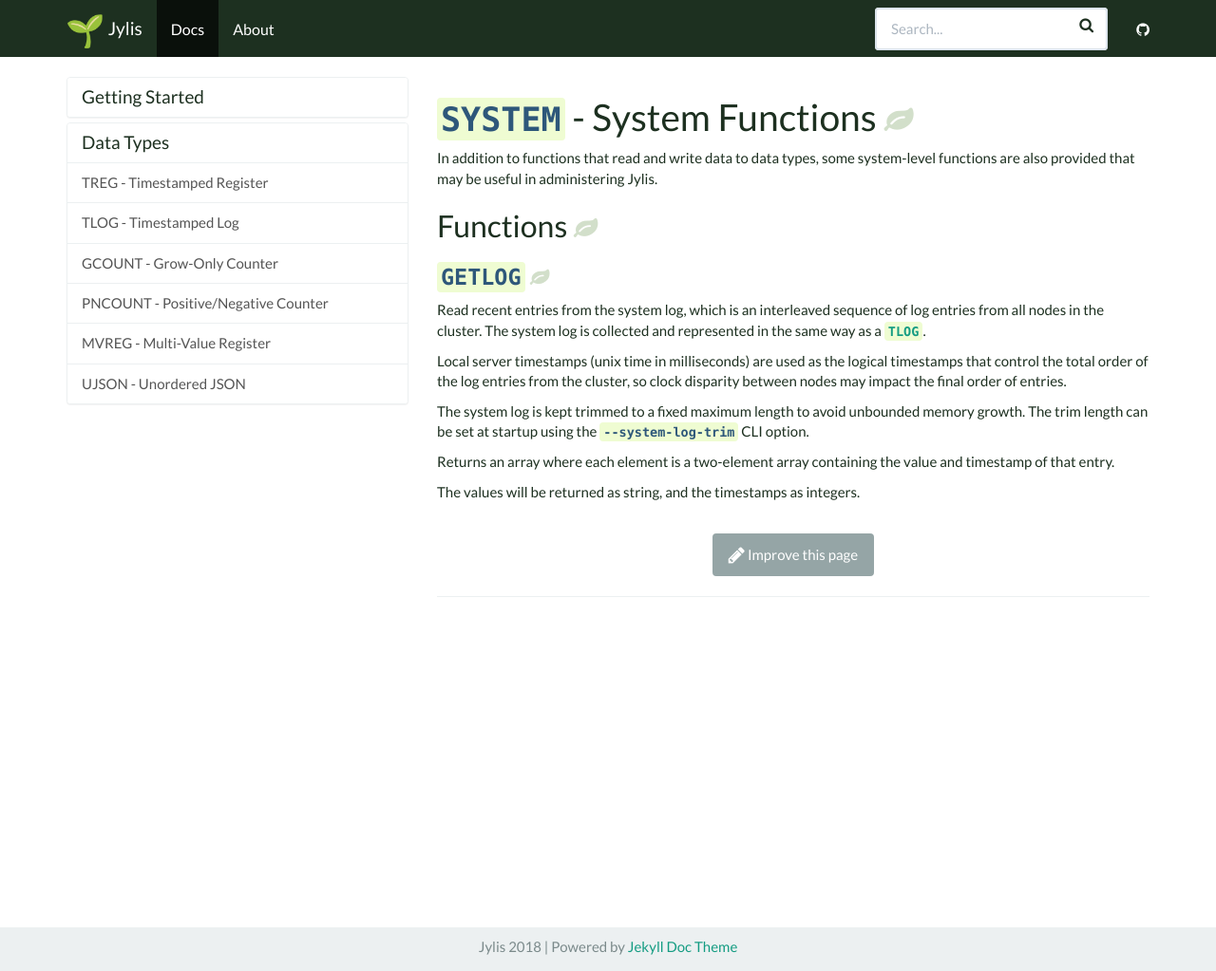
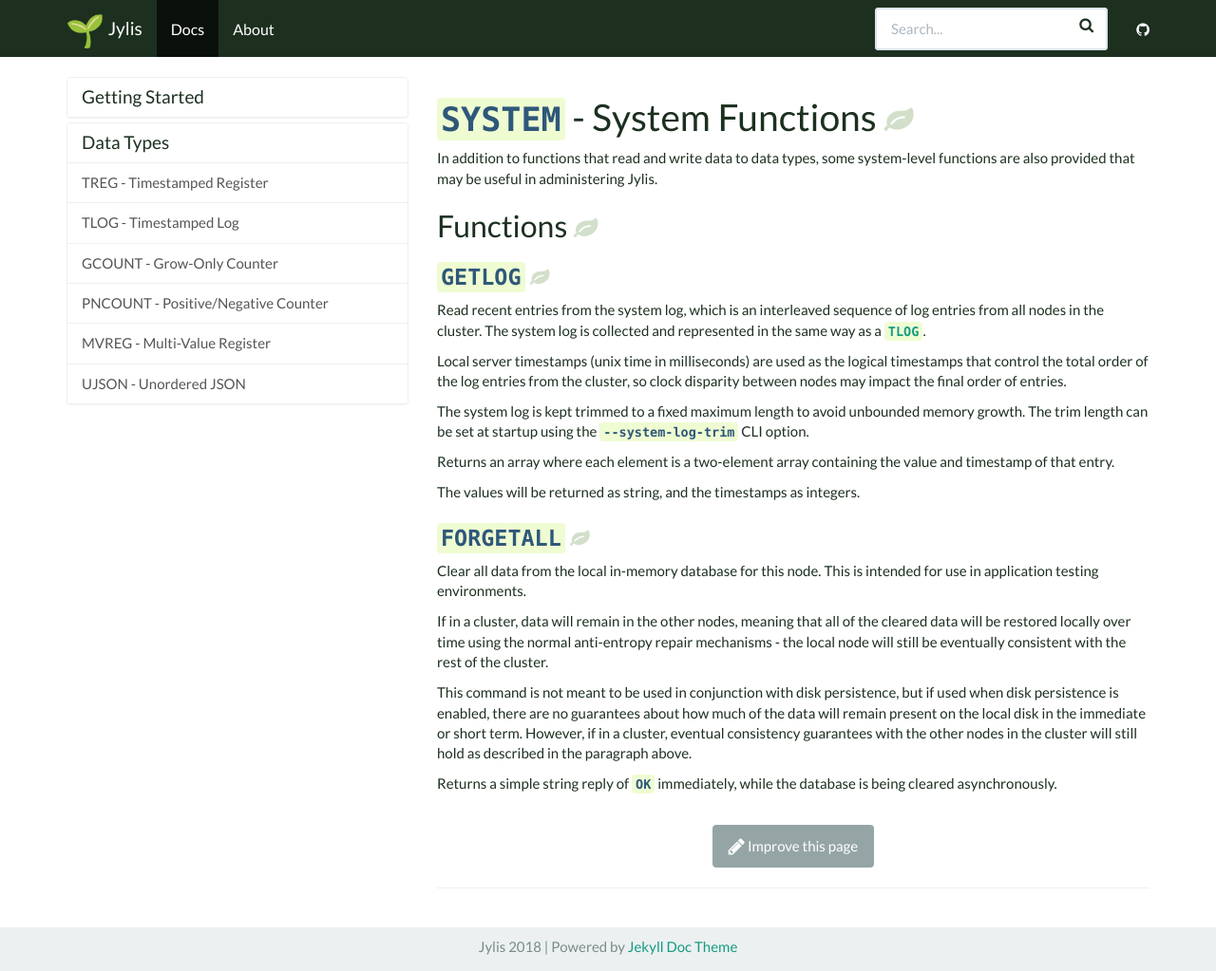
Before and after one commit to jemc/jylis, a Jekyll site: the page built from docs/_docs/types/system.md, in a window 1280 px wide and 1023 px high. Shown: the whole window at 95% size. Built offline with Jekyll 4.4.1, drawn with Linux system fonts in a browser that asks for light colours; nearby versions of some CDN libraries; emoji names are drawn with the system emoji font.

Commit message:
Added `SYSTEM FORGETALL`.

```diff
--- a/docs/_docs/types/system.md
+++ b/docs/_docs/types/system.md
@@ -20,3 +20,13 @@ The system log is kept trimmed to a fixed maximum length to avoid unbounded memo
 Returns an array where each element is a two-element array containing the value and timestamp of that entry.
 
 The values will be returned as string, and the timestamps as integers.
+
+### `FORGETALL`
+
+Clear all data from the local in-memory database for this node. This is intended for use in application testing environments.
+
+If in a cluster, data will remain in the other nodes, meaning that all of the cleared data will be restored locally over time using the normal anti-entropy repair mechanisms - the local node will still be eventually consistent with the rest of the cluster.
+
+This command is not meant to be used in conjunction with disk persistence, but if used when disk persistence is enabled, there are no guarantees about how much of the data will remain present on the local disk in the immediate or short term. However, if in a cluster, eventual consistency guarantees with the other nodes in the cluster will still hold as described in the paragraph above.
+
+Returns a simple string reply of `OK` immediately, while the database is being cleared asynchronously.
```
Also changed, not shown: spec/system_spec.rb (added, +29 -0 lines), 5 other files.
